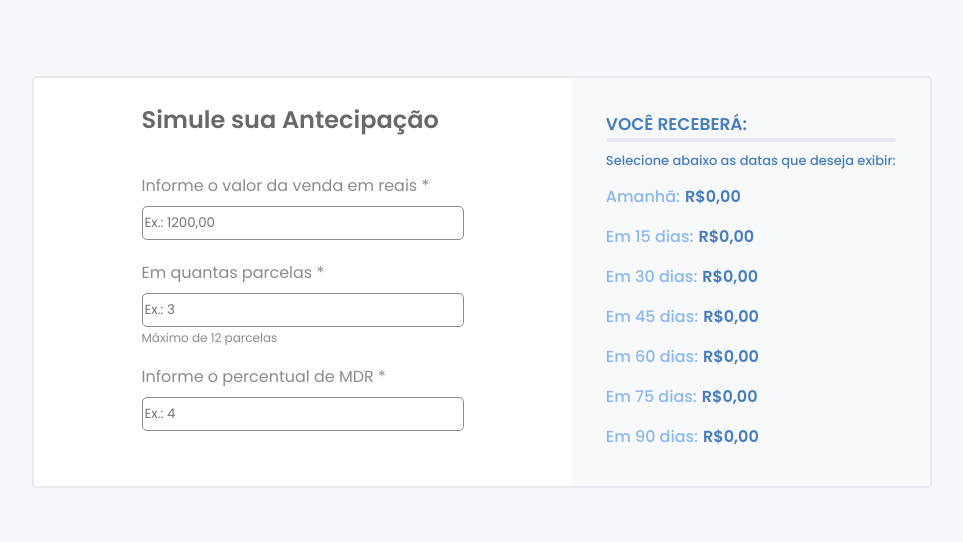
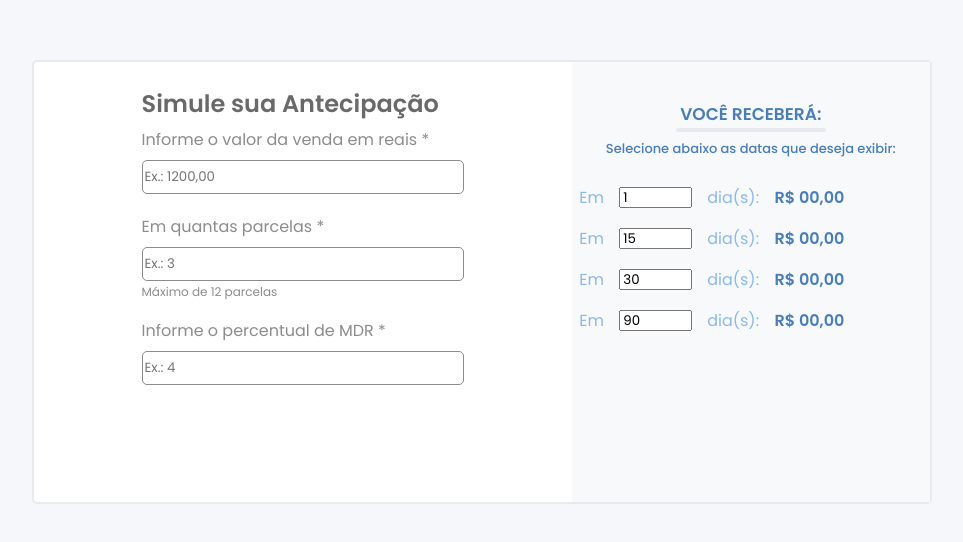
Before and after one commit to pedrolibas/desafio-calculadora-frontend, a React (Vite) app: page / in a window 1280 px wide. Shown: the part 118-660 px from the top of the page, without its empty margins (158-1121 px from the left). Built offline with nearby package versions, Linux system fonts and the light colour scheme.

Commit message:
fix: fix bugs

```diff
--- a/package.json
+++ b/package.json
@@ -11,7 +11,8 @@
   "dependencies": {
     "axios": "^1.2.3",
     "react": "^18.2.0",
-    "react-dom": "^18.2.0"
+    "react-dom": "^18.2.0",
+    "react-hot-toast": "^2.4.0"
   },
   "devDependencies": {
     "@types/react": "^18.0.26",
--- a/src/App.tsx
+++ b/src/App.tsx
@@ -1,10 +1,12 @@
 import Home from "./pages/Home";
 import "./styles/global.css";
+import { Toaster } from "react-hot-toast";
 
 function App() {
   return (
     <div className="App">
       <Home />
+      <Toaster />
     </div>
   );
 }
--- a/src/components/Form/index.tsx
+++ b/src/components/Form/index.tsx
@@ -3,7 +3,23 @@ import { CalculatorContext } from "../../contexts/CalculatorContext";
 import "./styles.css";
 
 const Form = () => {
-  const { setAmount, setInstallments, setMdr } = useContext(CalculatorContext);
+  const { amount, setAmount, setInstallments, setMdr } =
+    useContext(CalculatorContext);
+
+  const formatValue = (value: string | number) => {
+    value = value + "";
+    value = parseInt(value.replace(/[\D]+/g, ""));
+    value = value + "";
+    value = value.replace(/([0-9]{2})$/g, ",$1");
+
+    if (value.length > 6) {
+      value = value.replace(/([0-9]{3}),([0-9]{2}$)/g, ".$1,$2");
+    }
+
+    setAmount(value);
+
+    if (value == "NaN") setAmount("");
+  };
 
   return (
     <form action="" className="form-calculator">
@@ -12,8 +28,9 @@ const Form = () => {
         type="text"
         id="amount"
         placeholder="Ex.: 1200,00"
+        value={amount}
         onChange={(e) => {
-          setAmount(e.target.value);
+          formatValue(e.target.value);
         }}
       />
 
--- a/src/components/ResultBox/index.tsx
+++ b/src/components/ResultBox/index.tsx
@@ -3,130 +3,67 @@ import { CalculatorContext } from "../../contexts/CalculatorContext";
 import "./styles.css";
 
 const ResultBox = () => {
-  const { result, manipulateDays, days, formatValue } =
-    useContext(CalculatorContext);
-
-  const validateDay = (day: number) => {
-    return days.find((num) => num === day);
-  };
-
+  const { result, days, setDays, formatValue } = useContext(CalculatorContext);
   return (
-    <section>
+    <section className="container-result">
       <h2>VOCÊ RECEBERÁ:</h2>
       <div id="line"></div>
       <span>Selecione abaixo as datas que deseja exibir:</span>
-      <ul>
+      <ul className="list-result">
         <li>
-          <button
-            onClick={() => manipulateDays(1)}
-            style={{
-              color: validateDay(1)
-                ? "var(--color-blue)"
-                : "var(--color-light-blue)",
-              textDecoration: validateDay(1) && "underline",
+          Em
+          <input
+            type="number"
+            value={days.value1}
+            onChange={(e) => {
+              setDays({ ...days, value1: parseInt(e.target.value) });
             }}
-          >
-            Amanhã:
-          </button>
+          />
+          dia(s):
           <strong>
-            {result["1"] ? formatValue(result["1"] / 100) : "R$0,00"}
+            {result.value1 ? formatValue(result.value1 / 100) : "R$ 00,00"}
           </strong>
         </li>
         <li>
-          <button
-            onClick={() => manipulateDays(15)}
-            style={{
-              color: validateDay(15)
-                ? "var(--color-blue)"
-                : "var(--color-light-blue)",
-              textDecoration: validateDay(15) && "underline",
-            }}
-          >
-            Em 15 dias:
-          </button>
+          Em
+          <input
+            type="number"
+            value={days.value2}
+            onChange={(e) =>
+              setDays({ ...days, value2: parseInt(e.target.value) })
+            }
+          />
+          dia(s):
           <strong>
-            {result["15"] ? formatValue(result["15"] / 100) : "R$0,00"}
+            {result.value2 ? formatValue(result.value2 / 100) : "R$ 00,00"}
           </strong>
         </li>
         <li>
-          <button
-            onClick={() => manipulateDays(30)}
-            style={{
-              color: validateDay(30)
-                ? "var(--color-blue)"
-                : "var(--color-light-blue)",
-              textDecoration: validateDay(30) && "underline",
-            }}
-          >
-            Em 30 dias:
-          </button>
+          Em
+          <input
+            type="number"
+            value={days.value3}
+            onChange={(e) =>
+              setDays({ ...days, value3: parseInt(e.target.value) })
+            }
+          />
+          dia(s):
           <strong>
-            {result["30"] ? formatValue(result["30"] / 100) : "R$0,00"}
+            {result.value3 ? formatValue(result.value3 / 100) : "R$ 00,00"}
           </strong>
         </li>
         <li>
-          <button
-            onClick={() => manipulateDays(45)}
-            style={{
-              color: validateDay(45)
-                ? "var(--color-blue)"
-                : "var(--color-light-blue)",
-              textDecoration: validateDay(45) && "underline",
-            }}
-          >
-            Em 45 dias:
-          </button>
+          Em
+          <input
+            type="number"
+            value={days.value4}
+            onChange={(e) =>
+              setDays({ ...days, value4: parseInt(e.target.value) })
+            }
+          />
+          dia(s):
           <strong>
-            {result["45"] ? formatValue(result["45"] / 100) : "R$0,00"}
-          </strong>
-        </li>
-
-        <li>
-          <button
-            onClick={() => manipulateDays(60)}
-            style={{
-              color: validateDay(60)
-                ? "var(--color-blue)"
-                : "var(--color-light-blue)",
-              textDecoration: validateDay(60) && "underline",
-            }}
-          >
-            Em 60 dias:
-          </button>
-          <strong>
-            {result["60"] ? formatValue(result["60"] / 100) : "R$0,00"}
-          </strong>
-        </li>
-        <li>
-          <button
-            onClick={() => manipulateDays(75)}
-            style={{
-              color: validateDay(75)
-                ? "var(--color-blue)"
-                : "var(--color-light-blue)",
-              textDecoration: validateDay(75) && "underline",
-            }}
-          >
-            Em 75 dias:
-          </button>
-          <strong>
-            {result["75"] ? formatValue(result["75"] / 100) : "R$0,00"}
-          </strong>
-        </li>
-        <li>
-          <button
-            onClick={() => manipulateDays(90)}
-            style={{
-              color: validateDay(90)
-                ? "var(--color-blue)"
-                : "var(--color-light-blue)",
-              textDecoration: validateDay(90) && "underline",
-            }}
-          >
-            Em 90 dias:
-          </button>
-          <strong>
-            {result["90"] ? formatValue(result["90"] / 100) : "R$0,00"}
+            {result.value4 ? formatValue(result.value4 / 100) : "R$ 00,00"}
           </strong>
         </li>
       </ul>
--- a/src/components/ResultBox/styles.css
+++ b/src/components/ResultBox/styles.css
@@ -1,3 +1,11 @@
+.container-result{
+    height: 80%;
+
+    display: flex;
+    flex-direction: column;
+    align-items: center;
+}
+
 section h2 {
     font-weight: 600;
     color: var(--color-blue);
@@ -7,7 +15,7 @@ section h2 {
 }
 
 #line {
-    width: 100%;
+    width: 42%;
     height: 4px;
 
     background-color: var(--color-gray-3);
@@ -17,43 +25,35 @@ section h2 {
     margin-bottom: .625rem;
 }
 
-section ul {
+.list-result {
     display: flex;
     flex-direction: column;
-    gap: .9375rem;
+    justify-content: space-between;
+    gap: 20px;
 
-    margin-top: 1rem;
+    margin-top: 2rem;
 }
 
 section ul li {
     color: var(--color-light-blue);
     font-weight: 400;
+
+    width: 90%;
+    display: flex;
+    align-items: center;
+    justify-content: space-around;
 }
 
-section ul li button {
-    background-color: transparent;
-
-    border: none;
-
-    padding: 0 .3125rem 0 0;
-
-    color: var(--color-light-blue);
-    font-weight: 500;
-    font-size: 1rem;
-
-    cursor: pointer;
-}
-
-section ul li button:hover {
-    transition: 300ms;
-
-    color: var(--color-blue);
-    text-decoration: underline;
+section ul li input {
+    width: 20%;
+    height: 15px;
 }
 
 section ul li strong {
     color: var(--color-blue);
     font-weight: 600;
+
+    width: 112px;
 }
 
 section span {
--- a/src/contexts/CalculatorContext.tsx
+++ b/src/contexts/CalculatorContext.tsx
@@ -1,18 +1,16 @@
 import React, { createContext, ReactNode, useEffect, useState } from "react";
 import { calculatorApi } from "../services/api";
+import toast from "react-hot-toast";
 
 interface ProviderProps {
   children: ReactNode;
 }
 
 interface IResult {
-  1: number | undefined;
-  15: number | undefined;
-  30: number | undefined;
-  45: number | undefined;
-  60: number | undefined;
-  75: number | undefined;
-  90: number | undefined;
+  value1: number;
+  value2: number;
+  value3: number;
+  value4: number;
 }
 
 interface ListProvider {
@@ -20,10 +18,11 @@ interface ListProvider {
   setInstallments: React.Dispatch<React.SetStateAction<string>>;
   setMdr: React.Dispatch<React.SetStateAction<string>>;
   result: IResult;
-  manipulateDays: (num: number) => void;
-  days: number[];
+  days: IResult;
+  setDays: React.Dispatch<React.SetStateAction<IResult>>;
   formatValue: (value: number) => string;
   error: string;
+  amount: string | number;
 }
 
 export const CalculatorContext = createContext<ListProvider>(
@@ -35,22 +34,44 @@ const CalculatorProvider = ({ children }: ProviderProps) => {
   const [installments, setInstallments] = useState("");
   const [mdr, setMdr] = useState("");
   const [result, setResult] = useState<IResult>({} as IResult);
-  const [days, setDays] = useState<number[]>([]);
+  const [days, setDays] = useState<IResult>({
+    value1: 1,
+    value2: 15,
+    value3: 30,
+    value4: 90,
+  } as IResult);
   const [error, setError] = useState("");
 
   useEffect(() => {
     setResult({} as IResult);
-    if (amount != "" && installments != "" && mdr != "" && days.length != 0) {
+    if (amount != "" && installments != "" && mdr != "") {
+      const newDays = manipulateDays(days);
+
+      const replaceAmount = amount.replace(".", "").replace(",", ".");
+      let newAmount: number = parseFloat(replaceAmount);
+      newAmount = Math.round(newAmount * 100);
+
+      if (validatedData(newAmount)) {
         calculatorApi
-        .post("", { amount: parseInt(amount) * 100, installments, mdr, days })
+          .post("", {
+            amount: newAmount,
+            installments,
+            mdr,
+            days: newDays,
+          })
           .then((res) => {
-          setResult(res.data);
-          setError("");
+            setResult({
+              value1: res.data[days.value1],
+              value2: res.data[days.value2],
+              value3: res.data[days.value3],
+              value4: res.data[days.value4],
+            });
           })
           .catch((err) => {
             setResult({} as IResult);
-          setError("Verique se os valores informados estão corretos!");
+            toast.error(err.message)
           });
+      }
     }
   }, [amount, installments, mdr, days]);
 
@@ -60,13 +81,40 @@ const CalculatorProvider = ({ children }: ProviderProps) => {
       currency: "BRL",
     }).format(value);
 
-  const manipulateDays = (num: number) => {
-    if (days.find((number) => number === num)) {
-      setDays(days.filter((number) => number != num));
-      return;
+  const manipulateDays = (days: IResult) => {
+    const newDays: number[] = [];
+    Object.values(days).forEach((day) => {
+      if (day > 0) {
+        newDays.push(day);
+      }
+    });
+
+    return newDays;
+  };
+
+  const validatedData = (amount: number) => {
+    if (Number.isNaN(parseInt(installments))) {
+      toast.error("O campo parcelas deve ser um número!");
+      return false;
+    }
+    if (Number.isNaN(parseInt(mdr))) {
+      toast.error("O campo de MDR deve ser um número!");
+      return false;
+    }
+    if (amount < 1000) {
+      toast.error("O valor de venda deve ser maior ou igual a 10!");
+      return false;
+    }
+    if (parseInt(installments) > 12 || parseInt(installments) < 1) {
+      toast.error("O valor de parcelas deve ser entre 1 e 12!");
+      return false;
+    }
+    if (parseInt(mdr) > 100) {
+      toast.error("O valor de MDR deve ser menor que 100!");
+      return false;
     }
 
-    setDays([...days, num]);
+    return true;
   };
 
   return (
@@ -76,10 +124,11 @@ const CalculatorProvider = ({ children }: ProviderProps) => {
         setInstallments,
         setMdr,
         result,
-        manipulateDays,
         days,
+        setDays,
         formatValue,
         error,
+        amount,
       }}
     >
       {children}
--- a/src/pages/Home/index.tsx
+++ b/src/pages/Home/index.tsx
@@ -12,7 +12,6 @@ const Home = () => {
       <div className="container-main">
         <div className="container-calculator">
           <h1>Simule sua Antecipação</h1>
-          <h2>{error}</h2>
           <Form />
         </div>
         <div className="calculator-result">
--- a/src/pages/Home/styles.css
+++ b/src/pages/Home/styles.css
@@ -11,6 +11,7 @@ main {
 
 .container-main {
     width: 70%;
+    height: 55%;
 
     display: flex;
 
@@ -22,6 +23,7 @@ main {
 
 .container-calculator {
     width: 60%;
+
 
     display: flex;
     flex-direction: column;
@@ -38,18 +40,9 @@ main {
     width: 60%;
 }
 
-.container-calculator h2 {
-    font-weight: 500;
-    color: var(--color-red);
-    font-size: .75rem;
-
-    margin-top: 1.875rem;
-
-    width: 60%;
-}
-
 .calculator-result {
     width: 40%;
+    height: 100%;
 
     display: flex;
     justify-content: center;
```
Also changed, not shown: 1 other file (tests, documents, lock files or other folders). Lines whose indentation alone changed are shown as unchanged.
